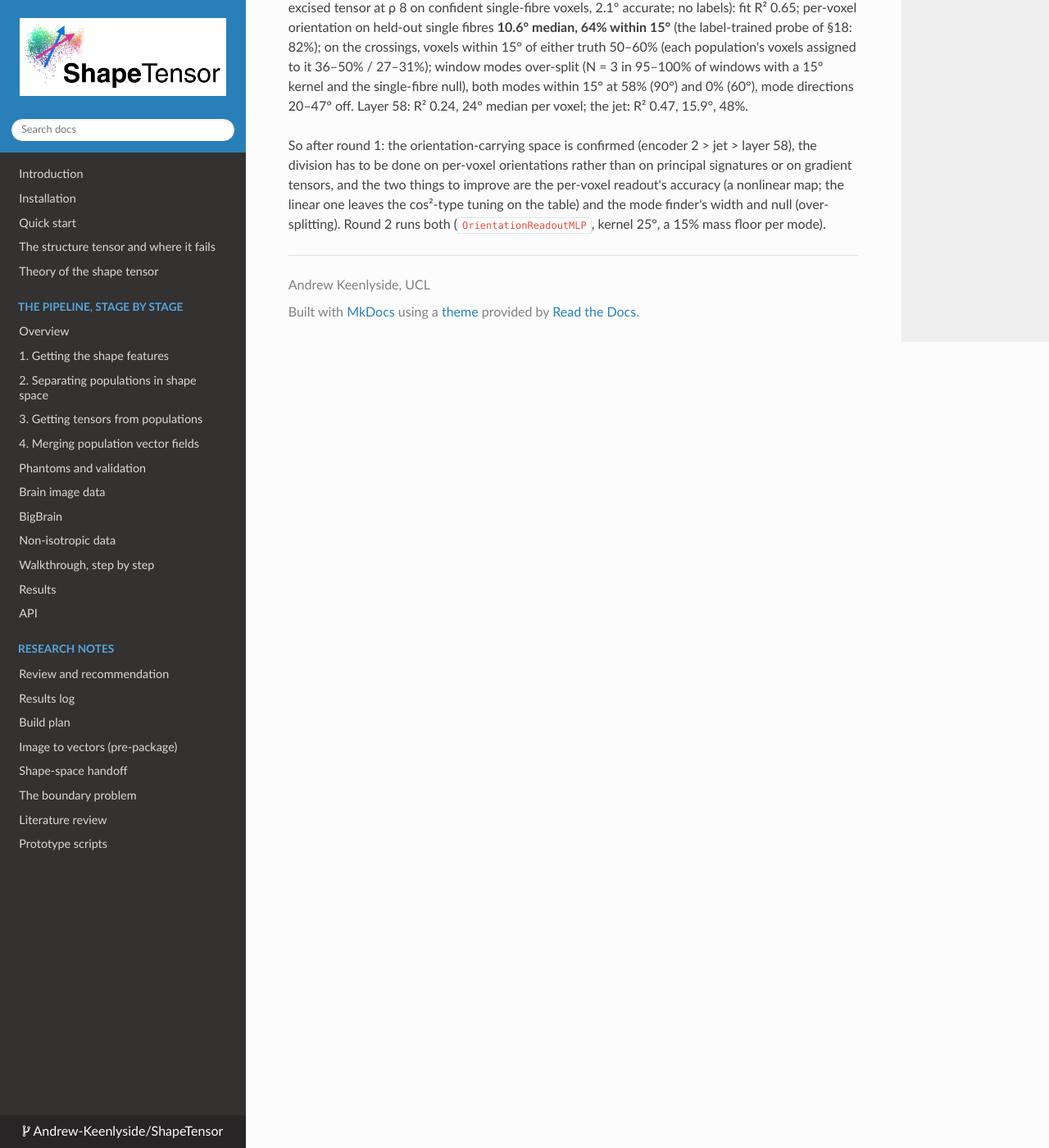
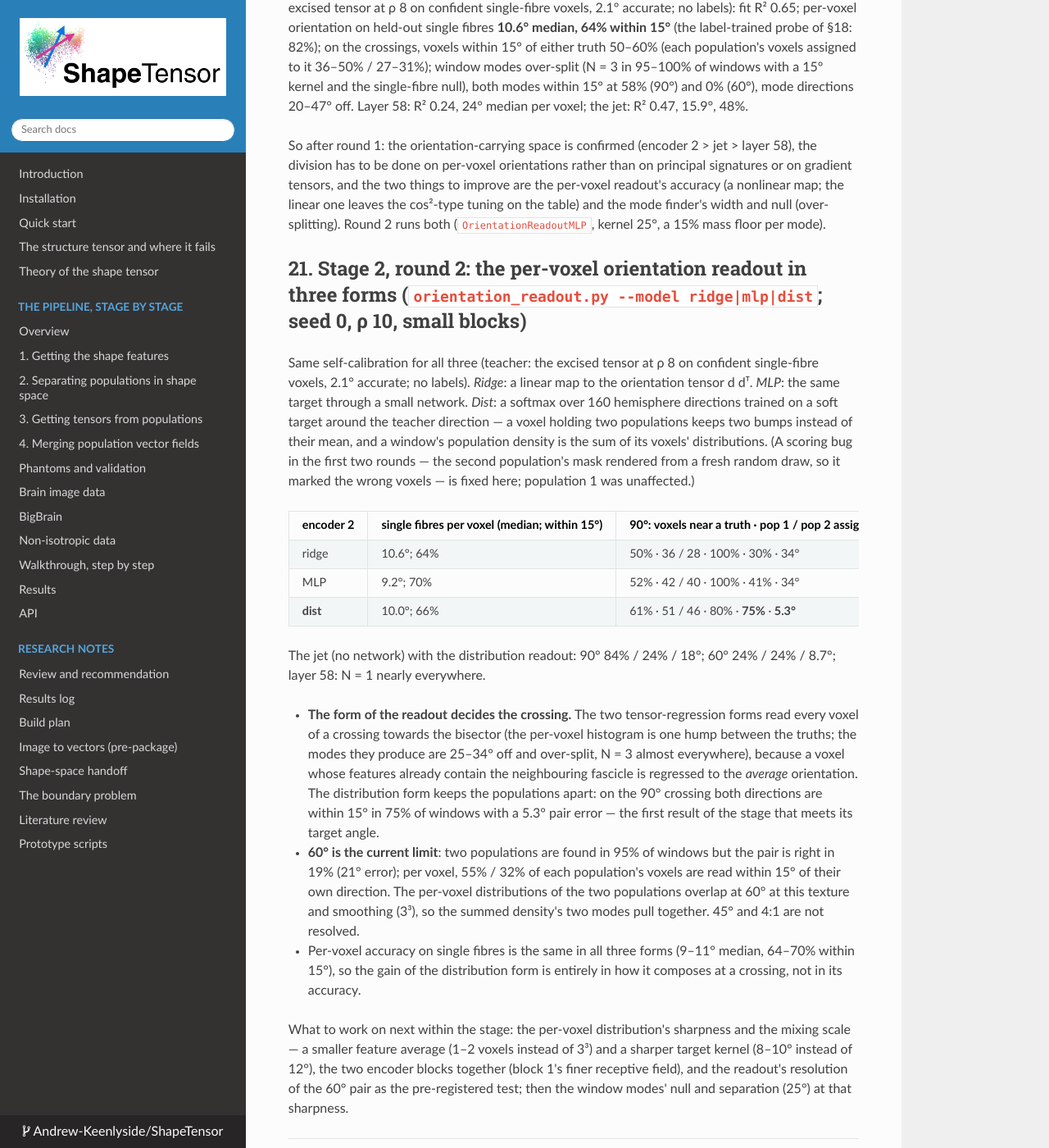
Before and after one commit to Andrew-Keenlyside/ShapeTensor, an MkDocs documentation site: the page built from docs/TCA_FIELD_RESULTS.md, in a window 1280 px wide and 1400 px high, scrolled down 18521 px. Shown: the whole window at 82% size. Built offline with MkDocs 1.6.1, drawn with Linux system fonts in a browser that asks for light colours; nearby versions of some CDN libraries.

Commit message:
Results log §21: the orientation readout in three forms; the distribution form resolves 90 deg

```diff
--- a/docs/TCA_FIELD_RESULTS.md
+++ b/docs/TCA_FIELD_RESULTS.md
@@ -611,3 +611,39 @@ done on per-voxel orientations rather than on principal signatures or on gradien
 improve are the per-voxel readout's accuracy (a nonlinear map; the linear one leaves the cos²-type tuning on the
 table) and the mode finder's width and null (over-splitting). Round 2 runs both (`OrientationReadoutMLP`, kernel
 25°, a 15% mass floor per mode).
+
+## 21. Stage 2, round 2: the per-voxel orientation readout in three forms (`orientation_readout.py --model ridge|mlp|dist`; seed 0, ρ 10, small blocks)
+
+Same self-calibration for all three (teacher: the excised tensor at ρ 8 on confident single-fibre voxels, 2.1°
+accurate; no labels). *Ridge*: a linear map to the orientation tensor d dᵀ. *MLP*: the same target through a small
+network. *Dist*: a softmax over 160 hemisphere directions trained on a soft target around the teacher direction —
+a voxel holding two populations keeps two bumps instead of their mean, and a window's population density is the
+sum of its voxels' distributions. (A scoring bug in the first two rounds — the second population's mask rendered
+from a fresh random draw, so it marked the wrong voxels — is fixed here; population 1 was unaffected.)
+
+| encoder 2 | single fibres per voxel (median; within 15°) | 90°: voxels near a truth · pop 1 / pop 2 assigned · windows N = 2 · both ≤ 15° · pair error | 60° | 45° | 60° at 4:1 |
+|---|---|---|---|---|---|
+| ridge | 10.6°; 64% | 50% · 36 / 28 · 100% · 30% · 34° | 54% · 39 / 31 · 100% · 0% · 28° | 60% · 41 / 31 · 98% · 0% | 56% · 50 / 17 · 95% · 1% |
+| MLP | 9.2°; 70% | 52% · 42 / 40 · 100% · 41% · 34° | 58% · 46 / 40 · 100% · 0% · 25° | 64% · 49 / 41 · 98% · 1% | 62% · 59 / 26 · 69% · 0% |
+| **dist** | 10.0°; 66% | 61% · 51 / 46 · 80% · **75%** · **5.3°** | 59% · 55 / 32 · 95% · 19% · 21° | 67% · 59 / 34 · 41% · 10% · 16° | 70% · 69 / 20 · 15% · 0% |
+
+The jet (no network) with the distribution readout: 90° 84% / 24% / 18°; 60° 24% / 24% / 8.7°; layer 58: N = 1 nearly
+everywhere.
+
+- **The form of the readout decides the crossing.** The two tensor-regression forms read every voxel of a crossing
+  towards the bisector (the per-voxel histogram is one hump between the truths; the modes they produce are 25–34°
+  off and over-split, N = 3 almost everywhere), because a voxel whose features already contain the neighbouring
+  fascicle is regressed to the *average* orientation. The distribution form keeps the populations apart: on the
+  90° crossing both directions are within 15° in 75% of windows with a 5.3° pair error — the first result of the
+  stage that meets its target angle.
+- **60° is the current limit**: two populations are found in 95% of windows but the pair is right in 19% (21°
+  error); per voxel, 55% / 32% of each population's voxels are read within 15° of their own direction. The
+  per-voxel distributions of the two populations overlap at 60° at this texture and smoothing (3³), so the
+  summed density's two modes pull together. 45° and 4:1 are not resolved.
+- Per-voxel accuracy on single fibres is the same in all three forms (9–11° median, 64–70% within 15°), so the
+  gain of the distribution form is entirely in how it composes at a crossing, not in its accuracy.
+
+What to work on next within the stage: the per-voxel distribution's sharpness and the mixing scale — a smaller
+feature average (1–2 voxels instead of 3³) and a sharper target kernel (8–10° instead of 12°), the two encoder
+blocks together (block 1's finer receptive field), and the readout's resolution of the 60° pair as the
+pre-registered test; then the window modes' null and separation (25°) at that sharpness.
```
Also changed, not shown: figures/tca_field/feature_space_crossing.png, figures/tca_field/feature_space_embedding.png, figures/tca_field/feature_space_tuning.png, figures/tca_field/orientation_readout_crossing_dist.png, figures/tca_field/orientation_readout_crossing_mlp.png, figures/tca_field/populations_c45.png (added), figures/tca_field/populations_c60.png (added), figures/tca_field/populations_c90.png (added), 2 other files.
